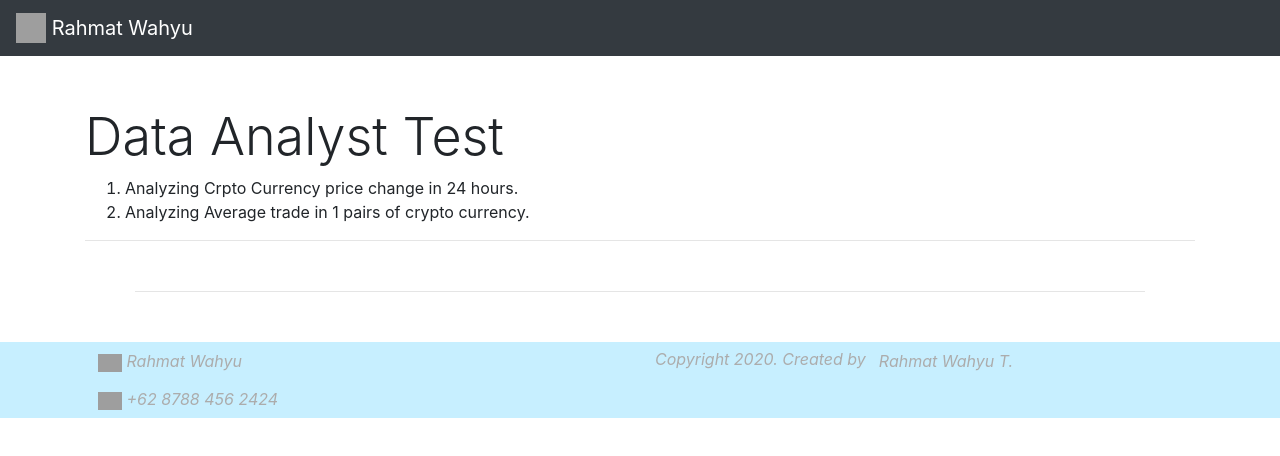
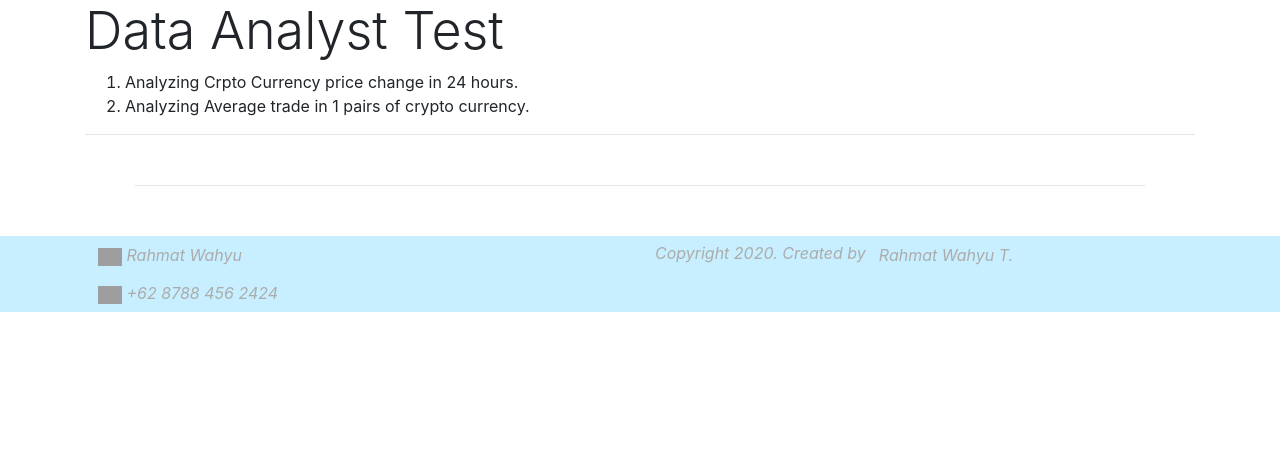
Before and after one commit to raws-97/Data-Analyst-Test, a plain HTML site: page index.html in a window 1280 px wide. Drawn offline with nearby package versions, Linux system fonts and the light colour scheme; grey boxes are pictures that could not be loaded.

Commit message:
Deleting Nav

```diff
--- a/index.html
+++ b/index.html
@@ -42,14 +42,6 @@
     <title>Data Analyst Test - Rahmat Wahyu T</title>
   </head>
   <body>
-    <!-- Image and text -->
-<nav class="navbar navbar-dark bg-dark" style="margin-bottom: 50px;">
-    <a class="navbar-brand" href="#">
-      <img src="http://icons.iconarchive.com/icons/double-j-design/ravenna-3d/256/Database-Active-icon.png" width="30" height="30" class="d-inline-block align-top" alt="">
-      Rahmat Wahyu
-    </a>
-  </nav>
-
 
     <div class="container top">
         <h4>Data Analyst Test</h4>
```
